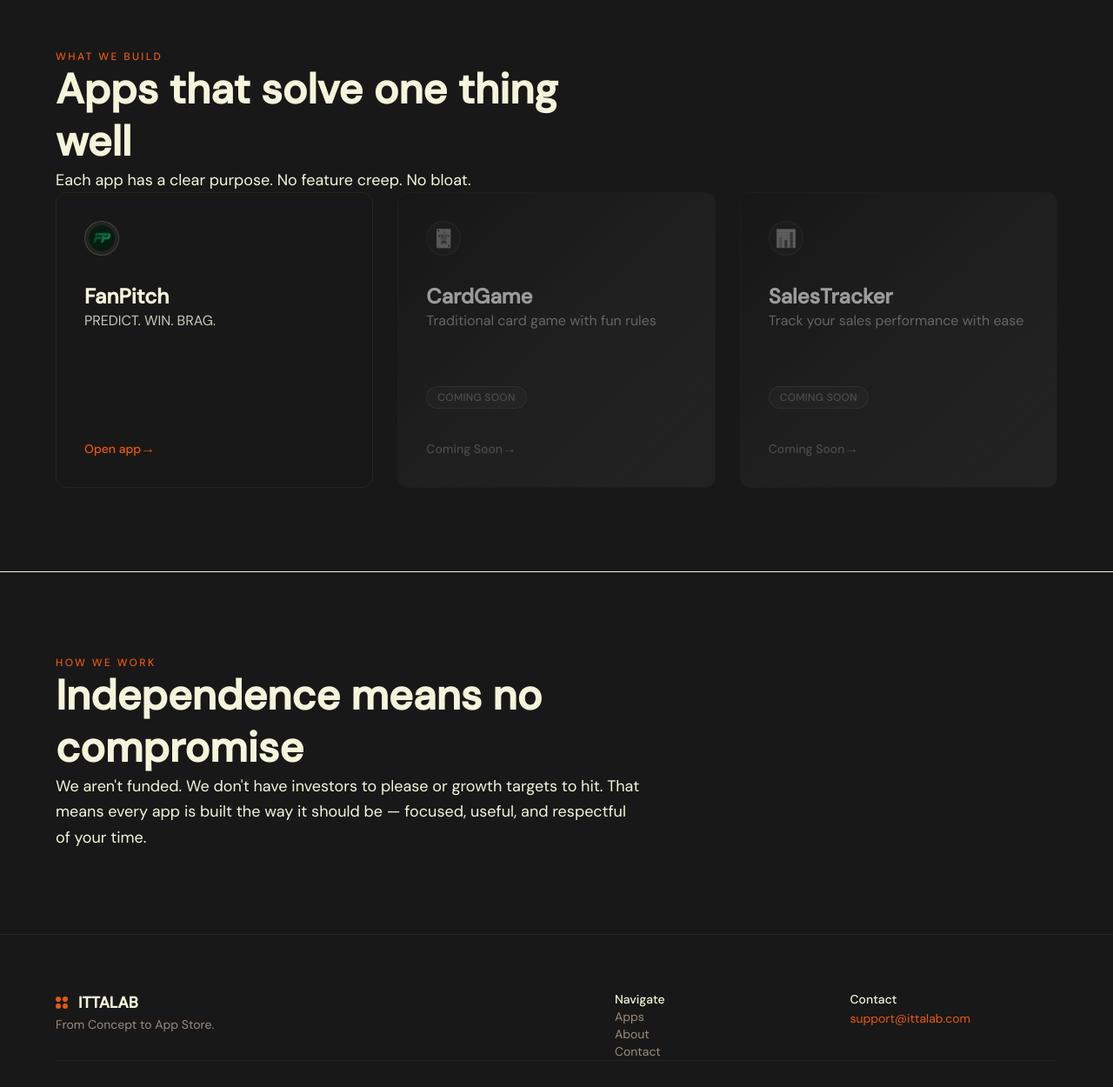
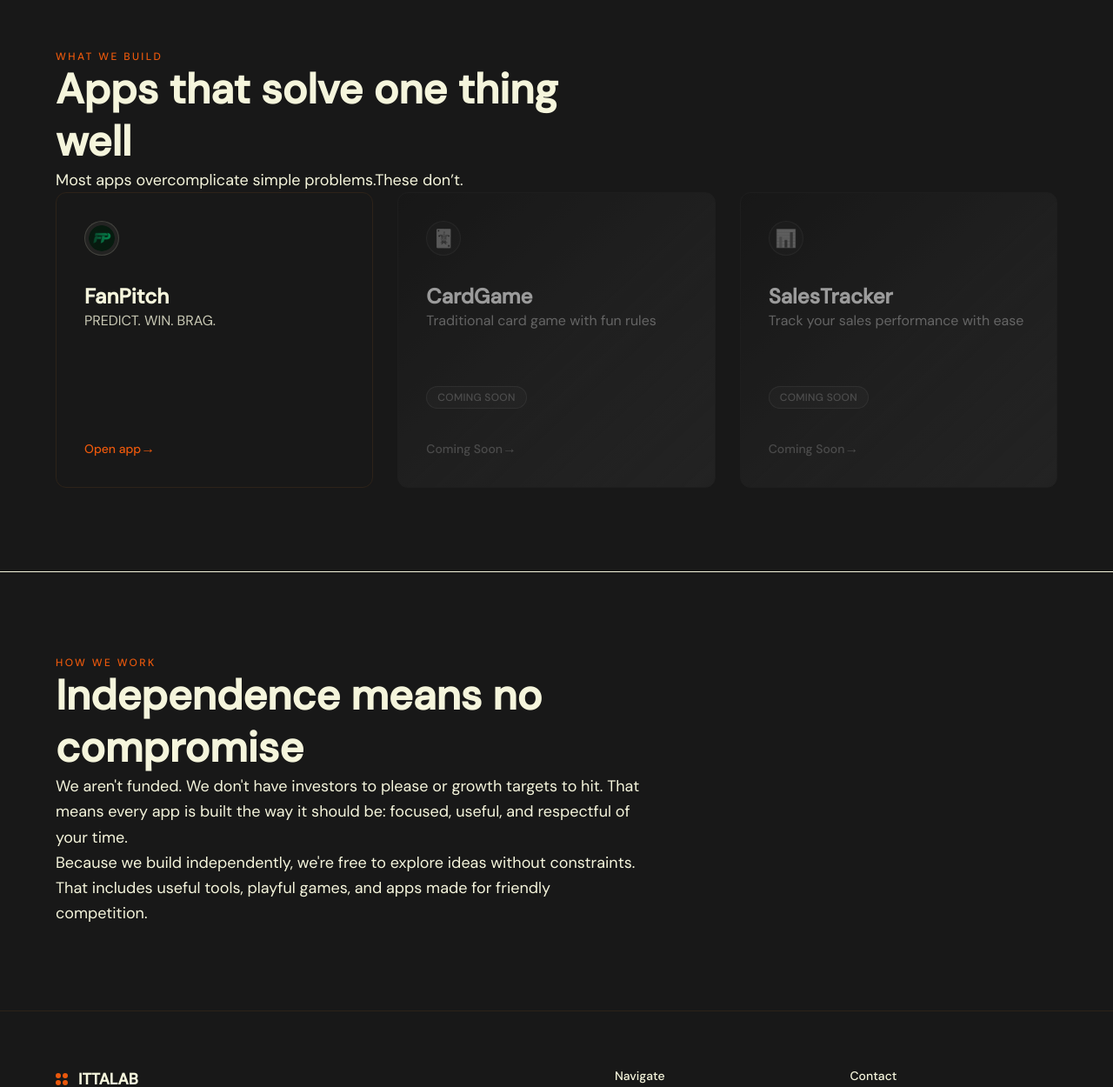
Before and after one commit to ittalab/ittalab-wesbite, a Next.js app: page / in a window 1280 px wide. Shown: the part 839-2089 px from the top of the page at 87% size. Built offline with nearby package versions, Linux system fonts and the light colour scheme.

Commit message:
updated content

```diff
--- a/app/about/page.tsx
+++ b/app/about/page.tsx
@@ -17,24 +17,24 @@ export default function AboutPage() {
           </p>
 
           <h1 className="max-w-2xl text-3xl sm:text-4xl md:text-5xl lg:text-6xl font-display font-bold text-foreground">
-            Built by one person. No investors. No bullshit.
+            Focused apps, built with intent
           </h1>
 
           <div className="max-w-2xl space-y-6 text-lg text-foreground/90 leading-relaxed">
             <p className="mx-auto">
-              Ittalab is one person building apps that solve specific problems. No team. No funding. No pitch deck. Just work.
+              Ittalab builds focused apps that are simple, useful, and designed with intent. There&apos;s no funding or external direction-just direct execution from idea to release.
             </p>
 
             <p className="mx-auto">
-              Every app here exists because someone needed it — including me. If it doesn&apos;t solve a real problem, it doesn&apos;t get built. If it needs ten features to be useful, it doesn&apos;t get built.
+              Every app exists for a clear reason. It either solves a real need or creates a better way to play, explore, or connect. If it doesn&apos;t feel necessary or enjoyable, it doesn&apos;t get built.
             </p>
 
             <p className="mx-auto">
-              There&apos;s no roadmap. No backlog of &apos;nice-to-haves.&apos; When an idea is worth building, it gets built. When it&apos;s done, it ships. Everything else is noise.
+              Ideas aren&apos;t stored in long roadmaps or backlogs. They&apos;re explored when they make sense and shipped when they&apos;re ready. The focus is on building, refining, and releasing-not overplanning.
             </p>
 
             <p className="mx-auto">
-              Apps are like bricks — each one serves a purpose, placed deliberately. Stack them right and you build something that lasts. Rush it or add too many, and the whole thing falls apart.
+              Each app stands on its own as a small, intentional experience. Over time, they form a growing collection of useful and enjoyable products.
             </p>
           </div>
         </div>
--- a/components/home/AppsPreview.tsx
+++ b/components/home/AppsPreview.tsx
@@ -16,7 +16,7 @@ export default function AppsPreview() {
           </h2>
 
           <p className="text-lg text-muted max-w-xl">
-            Each app has a clear purpose. No feature creep. No bloat.
+            Most apps overcomplicate simple problems.These don’t.
           </p>
         </div>
 
--- a/components/home/ManifestoStrip.tsx
+++ b/components/home/ManifestoStrip.tsx
@@ -10,9 +10,18 @@ export default function ManifestoStrip() {
           <h2 className="text-4xl lg:text-5xl font-display font-bold text-foreground leading-tight max-w-xl">
             Independence means no compromise
           </h2>
-          <p className="text-lg text-foreground/80 leading-relaxed max-w-2xl">
-            We aren&apos;t funded. We don&apos;t have investors to please or growth targets to hit. That means every app is built the way it should be — focused, useful, and respectful of your time.
-          </p>
+          <div className="max-w-2xl space-y-4 text-lg text-foreground/80 leading-relaxed">
+            <p>
+              We aren&apos;t funded. We don&apos;t have investors to please or growth targets to
+              hit. That means every app is built the way it should be: focused, useful,
+              and respectful of your time.
+            </p>
+            <p>
+              Because we build independently, we&apos;re free to explore ideas without
+              constraints. That includes useful tools, playful games, and apps made for
+              friendly competition.
+            </p>
+          </div>
         </div>
       </div>
     </section>
```
